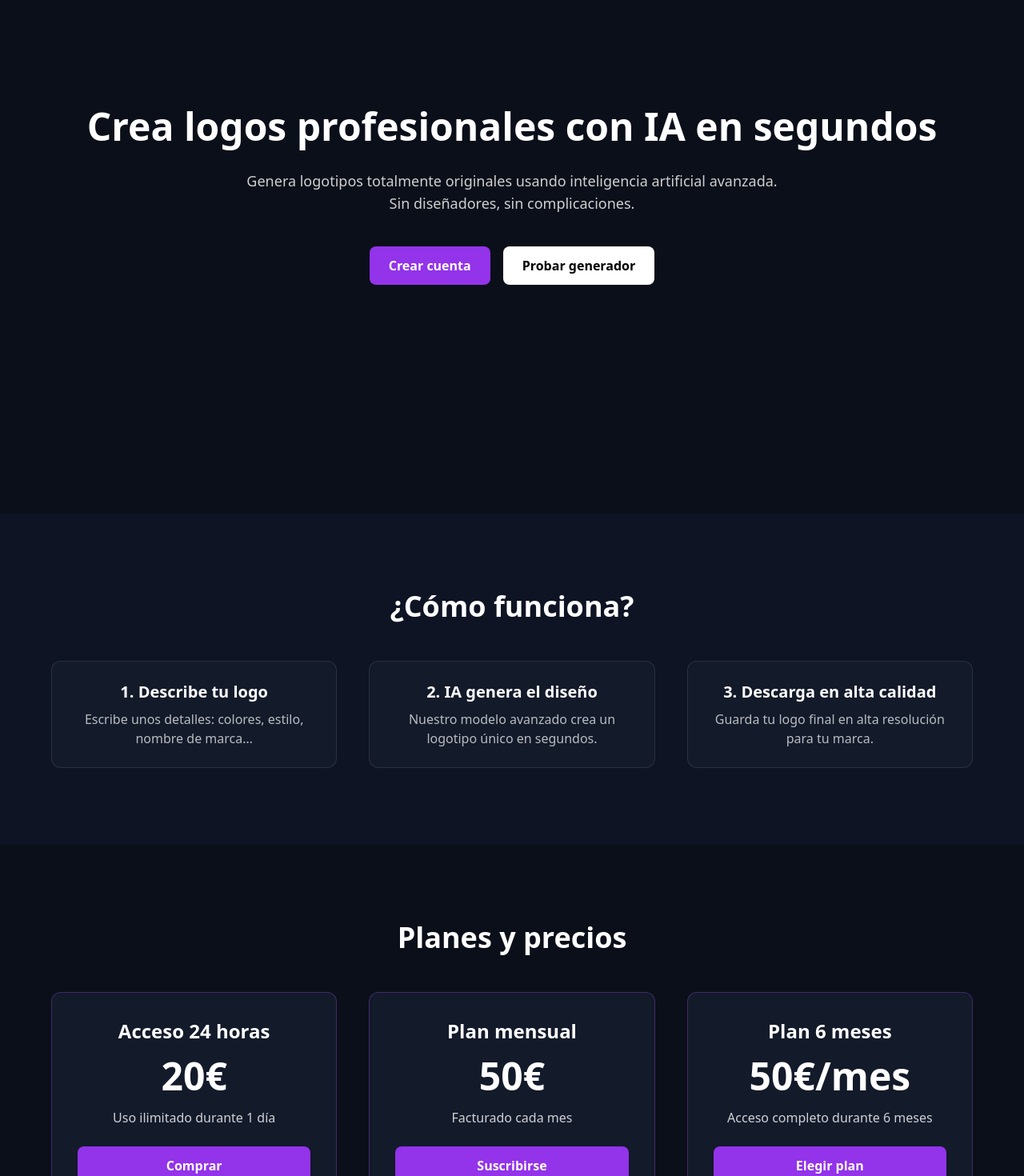
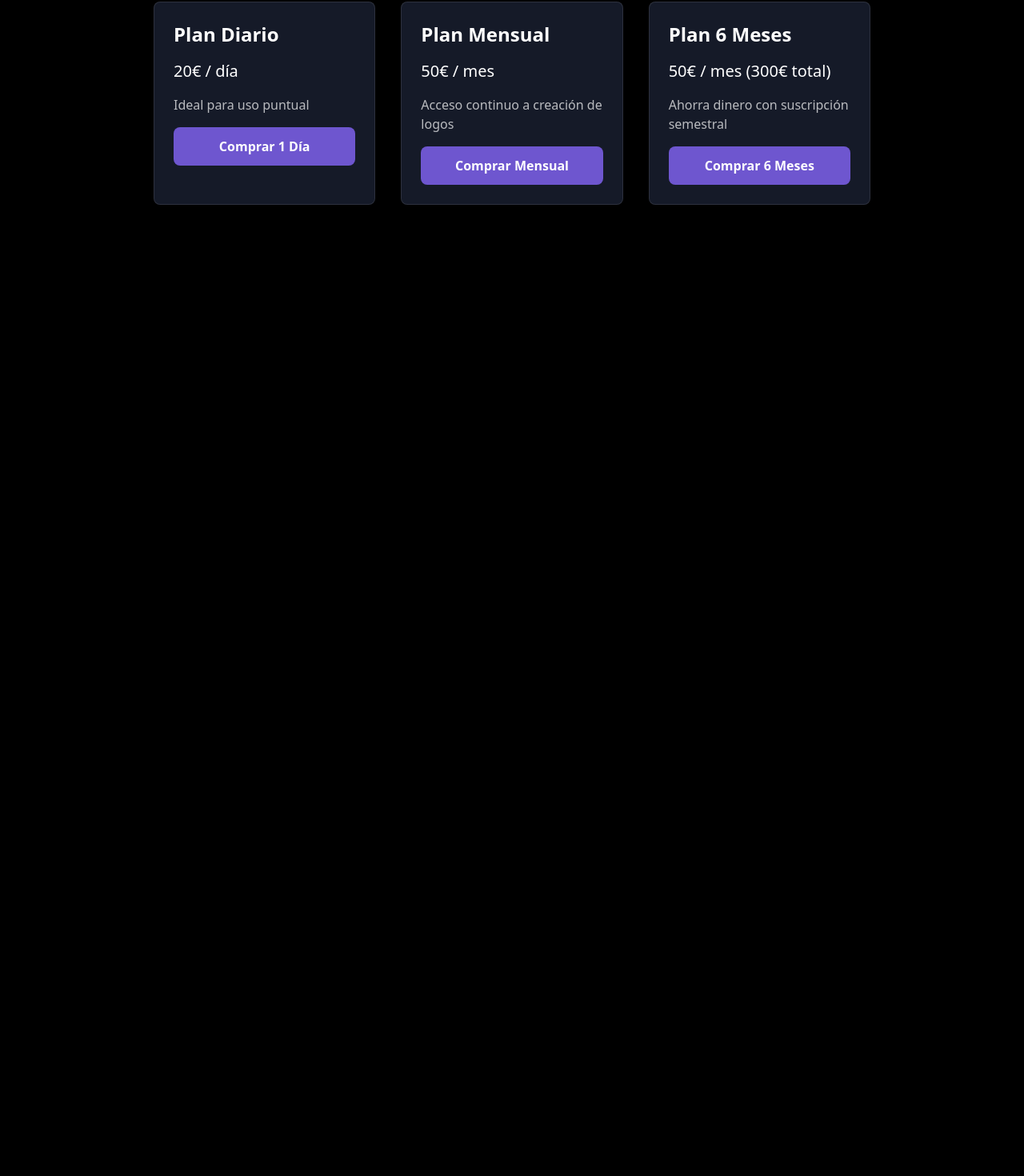
Before and after one commit to GustavoUA/CREALOGO-IA, a Next.js app: page / in a window 1280 px wide. Shown: the part 158-1628 px from the top of the page at 80% size. After the commit the page ends 800 px from the top, so only its background shows below. Built offline with nearby package versions, Linux system fonts and the light colour scheme.

Commit message:
Add pricing plans, Stripe checkout, webhook + Supabase credits

```diff
--- a/app/api/checkout/daily/route.ts
+++ b/app/api/checkout/daily/route.ts
@@ -1,39 +1,22 @@
 import Stripe from "stripe";
 import { NextResponse } from "next/server";
 
-export const runtime = "nodejs";
-
-const stripe = new Stripe(process.env.STRIPE_SECRET_KEY!, { apiVersion: "2023-10-16" });
+const stripe = new Stripe(process.env.STRIPE_SECRET_KEY!, {
+  apiVersion: "2023-10-16",
+});
 
 export async function POST() {
   try {
-    const siteUrl = process.env.NEXT_PUBLIC_URL;
-    const priceId = process.env.DAILY_PRICE_ID;
-
-    if (!siteUrl) {
-      throw new Error("NEXT_PUBLIC_URL is missing in environment variables.");
-    }
-
-    if (!priceId) {
-      throw new Error("DAILY_PRICE_ID is missing in environment variables.");
-    }
-
     const session = await stripe.checkout.sessions.create({
       mode: "subscription",
       payment_method_types: ["card"],
-      line_items: [
-        {
-          price: priceId,
-          quantity: 1,
-        },
-      ],
-      success_url: `${siteUrl}/dashboard?sub=active`,
-      cancel_url: `${siteUrl}/dashboard?sub=cancel`,
+      line_items: [{ price: process.env.DAILY_PRICE_ID, quantity: 1 }],
+      success_url: `${process.env.NEXT_PUBLIC_URL}/dashboard?sub=active`,
+      cancel_url: `${process.env.NEXT_PUBLIC_URL}/dashboard?sub=cancel`,
     });
 
     return NextResponse.json({ url: session.url });
   } catch (err: any) {
-    console.error("Stripe error:", err);
     return NextResponse.json({ error: err.message }, { status: 500 });
   }
 }
--- a/app/api/checkout/monthly/route.ts
+++ b/app/api/checkout/monthly/route.ts
@@ -1,39 +1,22 @@
 import Stripe from "stripe";
 import { NextResponse } from "next/server";
 
-export const runtime = "nodejs";
-
-const stripe = new Stripe(process.env.STRIPE_SECRET_KEY!, { apiVersion: "2023-10-16" });
+const stripe = new Stripe(process.env.STRIPE_SECRET_KEY!, {
+  apiVersion: "2023-10-16",
+});
 
 export async function POST() {
   try {
-    const siteUrl = process.env.NEXT_PUBLIC_URL;
-    const priceId = process.env.MONTHLY_PRICE_ID;
-
-    if (!siteUrl) {
-      throw new Error("NEXT_PUBLIC_URL is missing in environment variables.");
-    }
-
-    if (!priceId) {
-      throw new Error("MONTHLY_PRICE_ID is missing in environment variables.");
-    }
-
     const session = await stripe.checkout.sessions.create({
       mode: "subscription",
       payment_method_types: ["card"],
-      line_items: [
-        {
-          price: priceId,
-          quantity: 1,
-        },
-      ],
-      success_url: `${siteUrl}/dashboard?sub=active`,
-      cancel_url: `${siteUrl}/dashboard?sub=cancel`,
+      line_items: [{ price: process.env.MONTH_PRICE_ID, quantity: 1 }],
+      success_url: `${process.env.NEXT_PUBLIC_URL}/dashboard?sub=active`,
+      cancel_url: `${process.env.NEXT_PUBLIC_URL}/dashboard?sub=cancel`,
     });
 
     return NextResponse.json({ url: session.url });
   } catch (err: any) {
-    console.error("Stripe error:", err);
     return NextResponse.json({ error: err.message }, { status: 500 });
   }
 }
--- a/app/api/checkout/six-months/route.ts
+++ b/app/api/checkout/six-months/route.ts
@@ -1,39 +1,22 @@
 import Stripe from "stripe";
 import { NextResponse } from "next/server";
 
-export const runtime = "nodejs";
-
-const stripe = new Stripe(process.env.STRIPE_SECRET_KEY!, { apiVersion: "2023-10-16" });
+const stripe = new Stripe(process.env.STRIPE_SECRET_KEY!, {
+  apiVersion: "2023-10-16",
+});
 
 export async function POST() {
   try {
-    const siteUrl = process.env.NEXT_PUBLIC_URL;
-    const priceId = process.env.SIX_MONTHS_PRICE_ID;
-
-    if (!siteUrl) {
-      throw new Error("NEXT_PUBLIC_URL is missing in environment variables.");
-    }
-
-    if (!priceId) {
-      throw new Error("SIX_MONTHS_PRICE_ID is missing in environment variables.");
-    }
-
     const session = await stripe.checkout.sessions.create({
       mode: "subscription",
       payment_method_types: ["card"],
-      line_items: [
-        {
-          price: priceId,
-          quantity: 1,
-        },
-      ],
-      success_url: `${siteUrl}/dashboard?sub=active`,
-      cancel_url: `${siteUrl}/dashboard?sub=cancel`,
+      line_items: [{ price: process.env.SIX_MONTHS_PRICE_ID, quantity: 1 }],
+      success_url: `${process.env.NEXT_PUBLIC_URL}/dashboard?sub=active`,
+      cancel_url: `${process.env.NEXT_PUBLIC_URL}/dashboard?sub=cancel`,
     });
 
     return NextResponse.json({ url: session.url });
   } catch (err: any) {
-    console.error("Stripe error:", err);
     return NextResponse.json({ error: err.message }, { status: 500 });
   }
 }
--- a/app/page.tsx
+++ b/app/page.tsx
@@ -1,131 +1,71 @@
 'use client';
 
-import Link from "next/link";
+export default function PricingPlans() {
+  async function startCheckout(plan: "daily" | "monthly" | "six") {
+    const endpoint =
+      plan === "daily"
+        ? "/api/checkout/daily"
+        : plan === "monthly"
+        ? "/api/checkout/monthly"
+        : "/api/checkout/six-months";
 
-export default function LandingPage() {
+    const res = await fetch(endpoint, { method: "POST" });
+
+    const data = await res.json();
+
+    if (data?.url) {
+      window.location.href = data.url;
+    } else {
+      alert("Error iniciando pago: " + (data.error || "Desconocido"));
+    }
+  }
+
   return (
-    <div className="text-white">
+    <div className="text-white max-w-4xl mx-auto mt-20">
+      <h1 className="text-4xl font-bold text-center mb-10">Planes de Suscripción</h1>
 
-      {/* ---------------- HERO ---------------- */}
-      <section className="min-h-screen flex flex-col justify-center items-center bg-[#0B0F19] text-center px-6">
-        <h1 className="text-5xl font-extrabold mb-6 leading-tight">
-          Crea logos profesionales con IA en segundos
-        </h1>
+      <div className="grid grid-cols-1 md:grid-cols-3 gap-8">
 
-        <p className="text-lg opacity-80 max-w-2xl mb-10">
-          Genera logotipos totalmente originales usando inteligencia artificial avanzada.
-          Sin diseñadores, sin complicaciones.
-        </p>
+        {/* DAILY PLAN */}
+        <div className="card p-6 bg-[#151a28] rounded-lg border border-white/10">
+          <h2 className="text-2xl font-bold mb-4">Plan Diario</h2>
+          <p className="text-xl mb-4">20€ / día</p>
+          <p className="opacity-70 mb-4">Ideal para uso puntual</p>
+          <button
+            onClick={() => startCheckout("daily")}
+            className="w-full bg-primary py-3 rounded-lg font-semibold"
+          >
+            Comprar 1 Día
+          </button>
+        </div>
 
-        <div className="flex gap-4">
-          <Link
-            href="/register"
-            className="px-6 py-3 bg-purple-600 hover:bg-purple-700 rounded-lg font-semibold"
+        {/* MONTHLY PLAN */}
+        <div className="card p-6 bg-[#151a28] rounded-lg border border-white/10">
+          <h2 className="text-2xl font-bold mb-4">Plan Mensual</h2>
+          <p className="text-xl mb-4">50€ / mes</p>
+          <p className="opacity-70 mb-4">Acceso continuo a creación de logos</p>
+          <button
+            onClick={() => startCheckout("monthly")}
+            className="w-full bg-primary py-3 rounded-lg font-semibold"
           >
-            Crear cuenta
-          </Link>
+            Comprar Mensual
+          </button>
+        </div>
 
-          <Link
-            href="/generator"
-            className="px-6 py-3 bg-white text-black hover:bg-gray-300 rounded-lg font-semibold"
+        {/* 6 MONTHS PLAN */}
+        <div className="card p-6 bg-[#151a28] rounded-lg border border-white/10">
+          <h2 className="text-2xl font-bold mb-4">Plan 6 Meses</h2>
+          <p className="text-xl mb-4">50€ / mes (300€ total)</p>
+          <p className="opacity-70 mb-4">Ahorra dinero con suscripción semestral</p>
+          <button
+            onClick={() => startCheckout("six")}
+            className="w-full bg-primary py-3 rounded-lg font-semibold"
           >
-            Probar generador
-          </Link>
+            Comprar 6 Meses
+          </button>
         </div>
-      </section>
 
-      {/* ---------------- CÓMO FUNCIONA ---------------- */}
-      <section className="py-24 bg-[#0E1424] text-center px-6">
-        <h2 className="text-4xl font-bold mb-12">¿Cómo funciona?</h2>
-
-        <div className="grid md:grid-cols-3 gap-10 max-w-6xl mx-auto">
-
-          <div className="p-6 bg-[#131A2A] rounded-xl border border-white/10">
-            <h3 className="text-xl font-semibold mb-2">1. Describe tu logo</h3>
-            <p className="opacity-70">
-              Escribe unos detalles: colores, estilo, nombre de marca…
-            </p>
-          </div>
-
-          <div className="p-6 bg-[#131A2A] rounded-xl border border-white/10">
-            <h3 className="text-xl font-semibold mb-2">2. IA genera el diseño</h3>
-            <p className="opacity-70">
-              Nuestro modelo avanzado crea un logotipo único en segundos.
-            </p>
-          </div>
-
-          <div className="p-6 bg-[#131A2A] rounded-xl border border-white/10">
-            <h3 className="text-xl font-semibold mb-2">3. Descarga en alta calidad</h3>
-            <p className="opacity-70">
-              Guarda tu logo final en alta resolución para tu marca.
-            </p>
-          </div>
-
-        </div>
-      </section>
-
-      {/* ---------------- PLANES ---------------- */}
-      <section className="py-24 bg-[#0B0F19] text-center px-6">
-        <h2 className="text-4xl font-bold mb-12">Planes y precios</h2>
-
-        <div className="grid md:grid-cols-3 gap-10 max-w-6xl mx-auto">
-
-          {/* ---- PLAN DIARIO ---- */}
-          <div className="p-8 bg-[#131A2A] rounded-xl border border-purple-500/30">
-            <h3 className="text-2xl font-bold mb-4">Acceso 24 horas</h3>
-            <p className="text-5xl font-extrabold mb-4">20€</p>
-            <p className="opacity-80 mb-6">Uso ilimitado durante 1 día</p>
-
-            <form action="/api/checkout/daily" method="POST">
-              <button
-                type="submit"
-                className="w-full py-3 bg-purple-600 hover:bg-purple-700 rounded-lg font-semibold"
-              >
-                Comprar
-              </button>
-            </form>
-          </div>
-
-          {/* ---- PLAN MENSUAL ---- */}
-          <div className="p-8 bg-[#131A2A] rounded-xl border border-purple-500/30">
-            <h3 className="text-2xl font-bold mb-4">Plan mensual</h3>
-            <p className="text-5xl font-extrabold mb-4">50€</p>
-            <p className="opacity-80 mb-6">Facturado cada mes</p>
-
-            <form action="/api/checkout/monthly" method="POST">
-              <button
-                type="submit"
-                className="w-full py-3 bg-purple-600 hover:bg-purple-700 rounded-lg font-semibold"
-              >
-                Suscribirse
-              </button>
-            </form>
-          </div>
-
-          {/* ---- PLAN 6 MESES ---- */}
-          <div className="p-8 bg-[#131A2A] rounded-xl border border-purple-500/30">
-            <h3 className="text-2xl font-bold mb-4">Plan 6 meses</h3>
-            <p className="text-5xl font-extrabold mb-4">50€/mes</p>
-            <p className="opacity-80 mb-6">Acceso completo durante 6 meses</p>
-
-            <form action="/api/checkout/six-months" method="POST">
-              <button
-                type="submit"
-                className="w-full py-3 bg-purple-600 hover:bg-purple-700 rounded-lg font-semibold"
-              >
-                Elegir plan
-              </button>
-            </form>
-          </div>
-
-        </div>
-      </section>
-
-      {/* ---------------- FOOTER ---------------- */}
-      <footer className="py-10 text-center opacity-60 bg-[#0B0F19]">
-        © {new Date().getFullYear()} CrealogoAI — Todos los derechos reservados.
-      </footer>
-
+      </div>
     </div>
   );
 }
```
Also changed, not shown: app/api/stripe-webhook/route.ts (+32 -74 lines).
